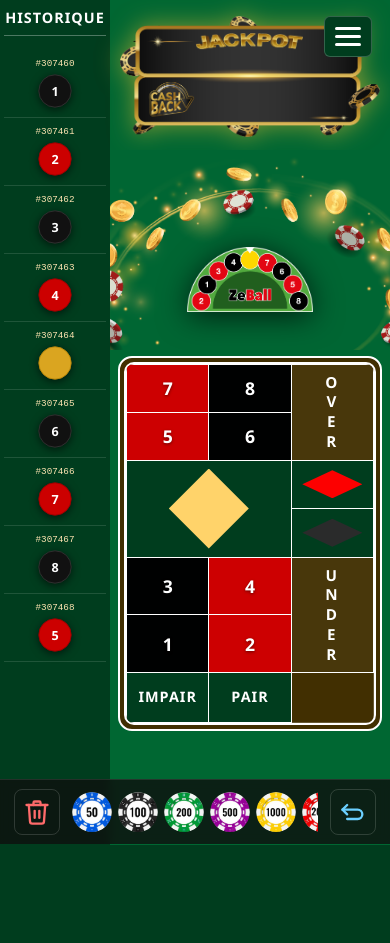
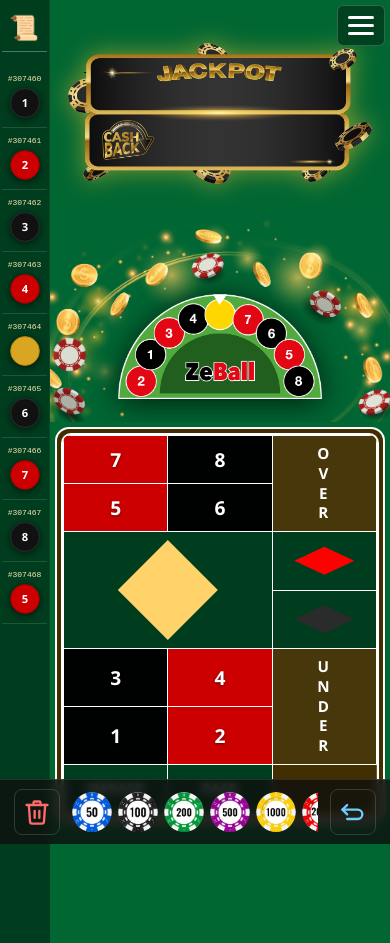
Before and after one commit to CodeSage25/iziball.com, a plain HTML site: page index.html in a window 390 px wide. Before the commit the page ends 845 px from the top, so only its background shows below. Drawn offline with Linux system fonts and the light colour scheme.

Commit message:
responsive mobile ajusté

```diff
--- a/index.html
+++ b/index.html
@@ -12,7 +12,11 @@
 
     <!-- COLONNE GAUCHE — HISTORIQUE -->
     <section class="historique" id="historique">
-      <h2>Historique</h2>
+      <!-- Modification ici pour gérer le texte vs Emoji -->
+      <h2>
+        <span class="desktop-text">Historique</span>
+        <span class="mobile-text">📜</span>
+      </h2>
 
       <div class="historique-entry">
         <span class="historique-id">#307460</span>
--- a/style.css
+++ b/style.css
@@ -37,6 +37,8 @@ body {
   overflow-y: auto;
   padding: 12px 6px;
   flex-shrink: 0;
+  /* Bordure droite légère pour séparer */
+  border-right: 1px solid rgba(255, 255, 255, 0.05);
 }
 
 .historique h2 {
@@ -48,6 +50,14 @@ body {
   letter-spacing: 1px;
   text-transform: uppercase;
   color: #fff;
+}
+
+/* Gestion Texte vs Emoji */
+.mobile-text {
+  display: none;
+}
+.desktop-text {
+  display: inline;
 }
 
 /* Chaque entrée : colonne verticale (ID en haut, boule en bas) */
@@ -286,17 +296,6 @@ main {
 
 /* ========================================
    LOSANGES PLATS — Inclinés à l'horizontale
-   ========================================
-   Le losange garde son clip-path normal,
-   mais on l'écrase verticalement pour le rendre plat/horizontal.
-
-   Losange normal :       Losange plat :
-       ◇                    ⬦
-      / \                 /      \
-     /   \              /          \
-     \   /              \          /
-      \ /                 \      /
-       ◇                    ⬦
    ======================================== */
 .losange-plat {
   /* Écraser la hauteur, élargir la largeur → forme plate horizontale */
@@ -564,82 +563,100 @@ main {
 }
 
 /* ========================================
-   RESPONSIVE
+   RESPONSIVE (Modifications Majeures Mobile)
    ======================================== */
 @media (max-width: 700px) {
+  /* --- 1. HISTORIQUE TRÈS MINCE --- */
   .historique {
-    width: 140px;
-    min-width: 100px;
-    padding: 8px 4px;
+    width: 50px; /* Très mince */
+    min-width: 50px;
+    padding: 10px 2px;
   }
+
+  /* Masquer le texte "Historique" et afficher l'Emoji */
+  .desktop-text {
+    display: none;
+  }
+  .mobile-text {
+    display: block;
+    font-size: 1.5rem; /* Taille de l'émoji */
+  }
+
+  /* Réduire la taille des ID et des boules */
   .historique-id {
-    font-size: 0.58rem;
+    font-size: 0.5rem;
+    overflow: hidden;
+    text-overflow: ellipsis;
+    white-space: nowrap;
+    max-width: 100%;
   }
   .boule {
-    width: 40px;
-    height: 40px;
+    width: 32px;
+    height: 32px;
   }
+
+  /* --- 2. MAIN & HAMBURGER --- */
   main {
-    max-width: 100%;
+    /* Main prend tout l'espace restant après les 50px de l'historique */
+    width: calc(100% - 50px);
+    max-width: none;
+  }
+
+  .main-header {
+    /* Ajout d'un padding en haut pour que le hamburger ne soit pas SUR l'image */
+    /* padding-top: 55px; */
+    padding-bottom: 0;
+    width: 100%;
+    /* On force une hauteur ou min-hauteur pour occuper l'espace */
+    height: 25vh;
+    display: flex;
+    align-items: center;
+    justify-content: center;
+  }
+
+  .jackpot-img {
+    width: 95%;
+    height: 100%;
+    object-fit: contain; /* L'image s'adapte sans être déformée */
+  }
+
+  /* --- 3. SECTION MIDDLE IDENTIQUE AU HEADER --- */
+  .section-middle {
+    height: 25vh; /*Même hauteur que le header
+    min-height: auto; /* Annule le min-height desktop */
+    margin-top: 0;
+  }
+
+  .middle-logo {
+    width: 60%;
+    max-width: none;
+    /* margin-top: 0; Centré verticalement */
+  }
+
+  /* --- 4. BOUTON HAMBURGER --- */
+  .hamburger {
+    top: 5px; /* Collé en haut */
+    right: 5px; /* Collé à droite */
+    /* On s'assure qu'il est visible sur le fond vert foncé du body/header */
+    background: rgba(0, 61, 30, 0.9);
+  }
+
+  /* --- 5. RESTE DU CONTENU (Tableau et Footer) --- */
+  .section-bottom {
+    width: calc(100% - 10px);
+    margin: 5px auto 20px auto;
+    padding: 4px;
+  }
+  .cell-num {
+    font-size: 1.2rem;
+    height: 45px;
+  }
+  .losange-plat {
+    width: 60px;
+    height: 28px;
   }
   .jeton {
     width: 40px;
     height: 40px;
   }
-  .middle-logo {
-    width: 50%;
-    max-width: 160px;
-  }
-  .section-bottom {
-    width: calc(100% - 24px);
-    margin: 8px 12px 16px 12px;
-    padding: 5px;
-  }
-  .cell-num {
-    font-size: 1.3rem;
-    height: 50px;
-  }
-  .losange-plat {
-    width: 70px;
-    height: 32px;
-  }
 }
-
-@media (max-width: 480px) {
-  .historique {
-    width: 110px;
-    min-width: 80px;
-  }
-  .historique h2 {
-    font-size: 0.9rem;
-  }
-  .boule {
-    width: 36px;
-    height: 36px;
-  }
-  .middle-logo {
-    width: 45%;
-    max-width: 130px;
-  }
-  .section-bottom {
-    width: calc(100% - 16px);
-    margin: 6px 8px 14px 8px;
-    padding: 4px;
-  }
-  .cell-num {
-    font-size: 1.1rem;
-    height: 44px;
-  }
-  .losange {
-    width: 55px;
-    height: 55px;
-  }
-  .losange-jaune {
-    width: 80px;
-    height: 80px;
-  }
-  .losange-plat {
-    width: 60px;
-    height: 28px;
-  }
-}
```
